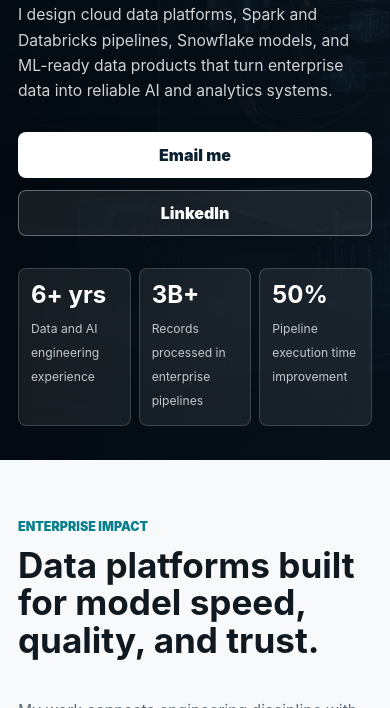
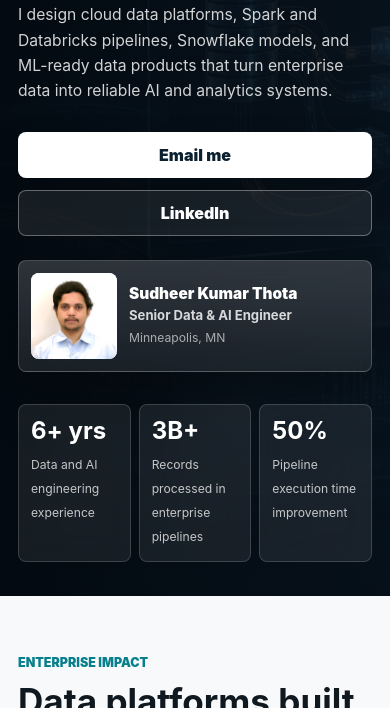
Before and after one commit to Sudheerkumar000/sudheer-data-ai-portfolio, a plain HTML site: page index.html in a window 390 px wide. Shown: the part 396-1104 px from the top of the page. Drawn offline with Linux system fonts and the light colour scheme.

Commit message:
Add professional profile image

```diff
--- a/index.html
+++ b/index.html
@@ -65,6 +65,7 @@
           alt="Abstract cloud data pipelines, AI models, and analytics dashboards"
         />
         <div class="hero-overlay"></div>
+        <div class="hero-layout">
           <div class="hero-content">
             <p class="eyebrow">Senior Data & AI Engineer</p>
             <h1 id="hero-title">Building AI-ready data platforms that scale.</h1>
@@ -76,6 +77,19 @@
               <a class="button primary" href="mailto:thotasudheerkumar79@gmail.com">Email me</a>
               <a class="button secondary" href="https://linkedin.com/in/thotasudheerkumar9">LinkedIn</a>
             </div>
+          </div>
+          <aside class="profile-card" aria-label="Sudheer Kumar Thota profile">
+            <img
+              class="profile-photo"
+              src="assets/sudheer-profile.jpg"
+              alt="Portrait of Sudheer Kumar Thota"
+            />
+            <div class="profile-copy">
+              <span>Sudheer Kumar Thota</span>
+              <strong>Senior Data & AI Engineer</strong>
+              <small>Minneapolis, MN</small>
+            </div>
+          </aside>
         </div>
         <div class="hero-proof" aria-label="Professional highlights">
           <article>
--- a/portfolio.css
+++ b/portfolio.css
@@ -191,10 +191,74 @@
     linear-gradient(0deg, rgba(3, 10, 17, 0.86) 0%, rgba(3, 10, 17, 0.18) 44%, rgba(3, 10, 17, 0.6) 100%);
 }
 
-.hero-content {
+.hero-layout {
   position: relative;
   z-index: 1;
-  width: min(900px, 100%);
+  display: grid;
+  width: min(1180px, 100%);
+  grid-template-columns: minmax(0, 1fr) minmax(250px, 330px);
+  gap: clamp(24px, 4vw, 54px);
+  align-items: center;
+}
+
+.hero-content {
+  width: min(780px, 100%);
+}
+
+.profile-card {
+  justify-self: end;
+  width: min(100%, 320px);
+  border: 1px solid rgba(255, 255, 255, 0.2);
+  border-radius: 8px;
+  background:
+    linear-gradient(180deg, rgba(255, 255, 255, 0.16), rgba(255, 255, 255, 0.08)),
+    rgba(8, 17, 25, 0.38);
+  padding: 14px;
+  color: #ffffff;
+  box-shadow: 0 22px 60px rgba(0, 0, 0, 0.28);
+  backdrop-filter: blur(18px);
+  transition:
+    transform 220ms var(--ease),
+    border-color 220ms var(--ease),
+    background-color 220ms var(--ease);
+}
+
+.profile-card:hover {
+  border-color: rgba(255, 255, 255, 0.34);
+  transform: translateY(-4px);
+}
+
+.profile-photo {
+  width: 100%;
+  aspect-ratio: 1;
+  object-fit: cover;
+  object-position: center 44%;
+  border-radius: 8px;
+  background: #eef4f7;
+}
+
+.profile-copy {
+  display: grid;
+  gap: 5px;
+  padding: 14px 4px 4px;
+}
+
+.profile-copy span {
+  color: #ffffff;
+  font-size: 1.05rem;
+  font-weight: 950;
+  line-height: 1.15;
+}
+
+.profile-copy strong {
+  color: rgba(255, 255, 255, 0.82);
+  font-size: 0.9rem;
+  line-height: 1.25;
+}
+
+.profile-copy small {
+  color: rgba(255, 255, 255, 0.62);
+  font-size: 0.82rem;
 }
 
 .eyebrow,
@@ -213,7 +277,7 @@
 
 h1 {
   margin-bottom: 22px;
-  max-width: 900px;
+  max-width: 780px;
   font-size: clamp(2.9rem, 5.4vw, 4.9rem);
   line-height: 0.95;
   letter-spacing: 0;
@@ -694,6 +758,33 @@
     padding-bottom: 34px;
   }
 
+  .hero-layout {
+    grid-template-columns: 1fr;
+    gap: 24px;
+  }
+
+  .hero-content {
+    width: 100%;
+  }
+
+  .profile-card {
+    display: grid;
+    width: min(100%, 560px);
+    grid-template-columns: 112px minmax(0, 1fr);
+    gap: 14px;
+    align-items: center;
+    justify-self: start;
+    padding: 12px;
+  }
+
+  .profile-photo {
+    width: 112px;
+  }
+
+  .profile-copy {
+    padding: 0;
+  }
+
   .hero-proof {
     position: relative;
     right: auto;
@@ -788,6 +879,28 @@
     width: 100%;
   }
 
+  .profile-card {
+    width: 100%;
+    grid-template-columns: 86px minmax(0, 1fr);
+    gap: 12px;
+  }
+
+  .profile-photo {
+    width: 86px;
+  }
+
+  .profile-copy span {
+    font-size: 0.96rem;
+  }
+
+  .profile-copy strong {
+    font-size: 0.82rem;
+  }
+
+  .profile-copy small {
+    font-size: 0.76rem;
+  }
+
   .hero-proof article,
   .metric,
   .expertise-grid article,
```
Also changed, not shown: assets/sudheer-profile.jpg (added). Lines whose indentation alone changed are shown as unchanged.
